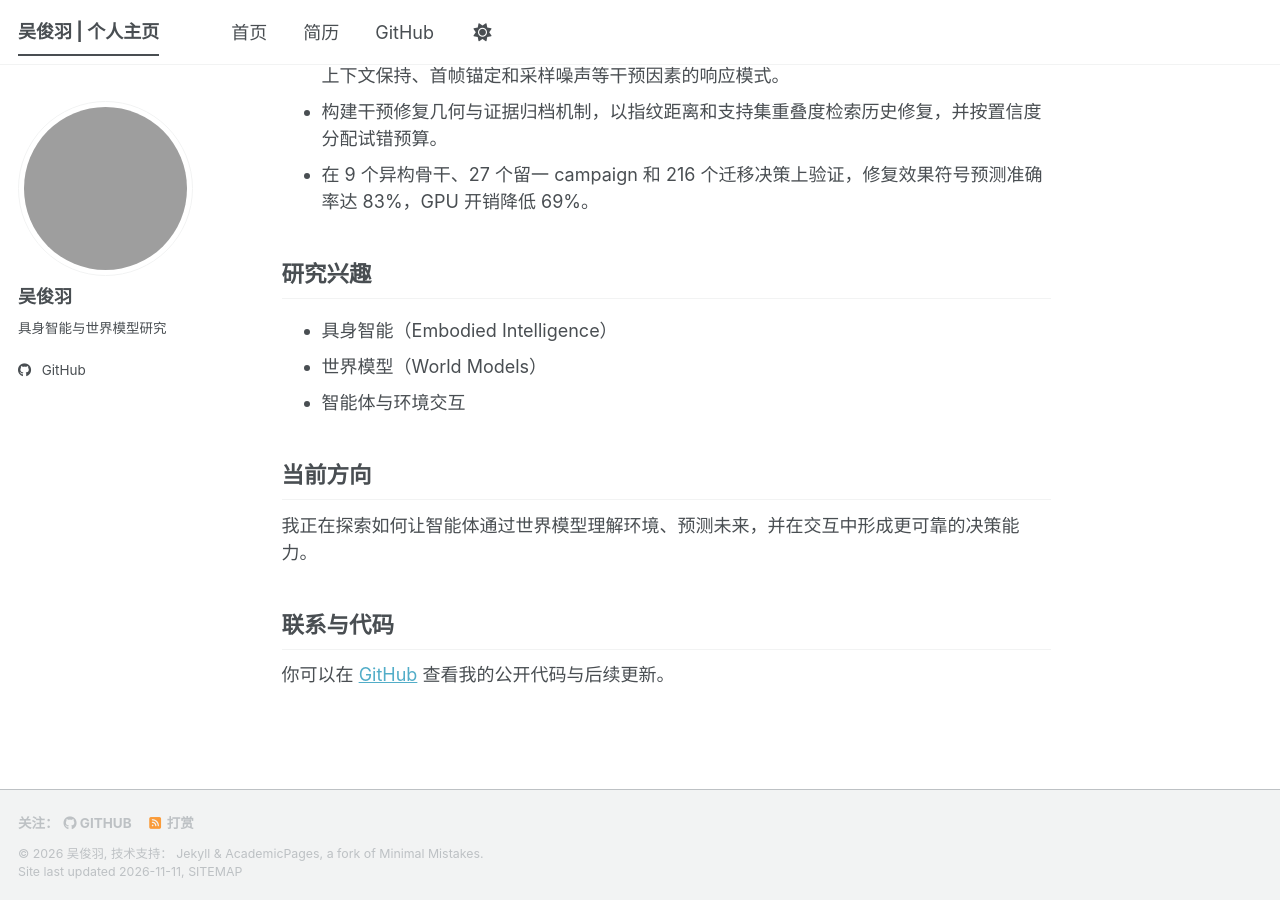
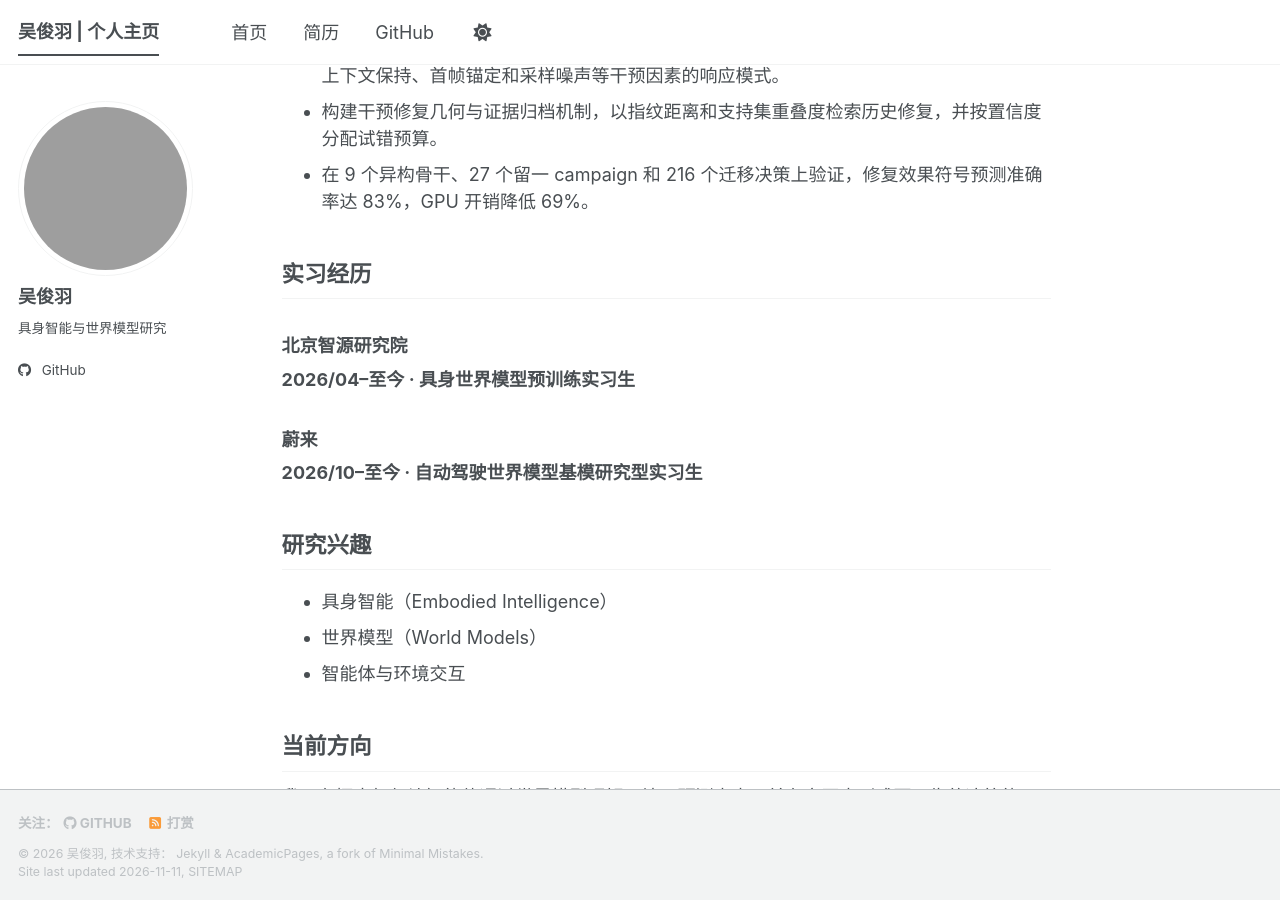
Before and after one commit to wujunyu687-lab/wujunyu687-lab.github.io, a Jekyll site: the page built from _pages/about.md, in a window 1280 px wide and 900 px high, scrolled down 1053 px. Built offline with Jekyll 4.4.1, drawn with Linux system fonts in a browser that asks for light colours; a script bundle is joined from its source files by our own code; a style sheet for code colours, icons or effects is not loaded; grey boxes are pictures that could not be loaded.

Commit message:
Add research internship experience

```diff
--- a/_pages/about.md
+++ b/_pages/about.md
@@ -39,6 +39,16 @@ redirect_from:
 - 构建干预修复几何与证据归档机制，以指纹距离和支持集重叠度检索历史修复，并按置信度分配试错预算。
 - 在 9 个异构骨干、27 个留一 campaign 和 216 个迁移决策上验证，修复效果符号预测准确率达 83%，GPU 开销降低 69%。
 
+## 实习经历
+
+### 北京智源研究院
+
+**2026/04–至今 · 具身世界模型预训练实习生**
+
+### 蔚来
+
+**2026/10–至今 · 自动驾驶世界模型基模研究型实习生**
+
 ## 研究兴趣
 
 - 具身智能（Embodied Intelligence）
```
